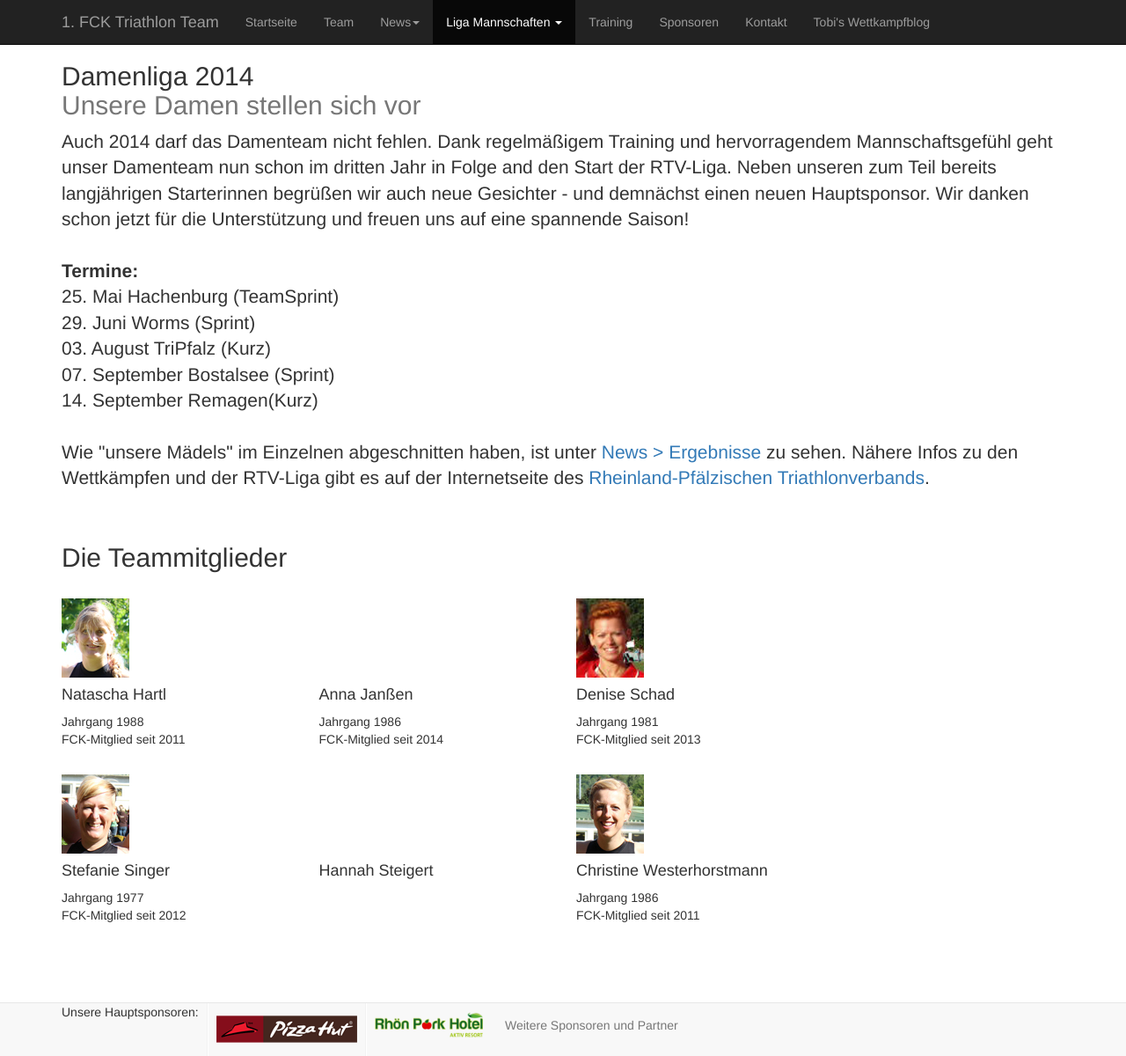
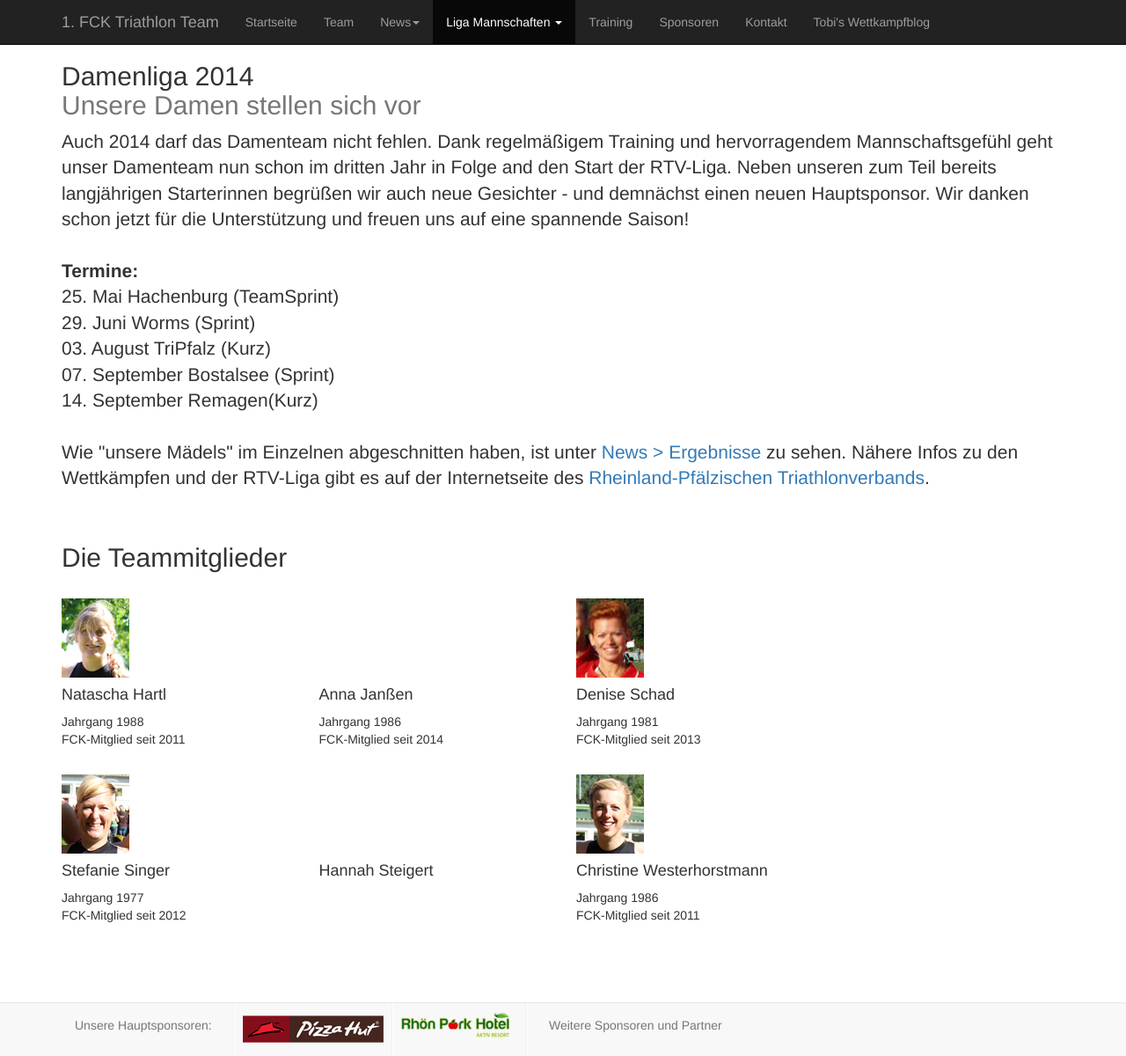
Before and after one commit to FCK-Triathlon-Team/fck-triathlon-team.github.io, a Jekyll site: the page built from damenliga.html, in a window 1280 px wide and 1200 px high. Shown: the whole window at 88% size. Built offline with Jekyll 4.4.1, drawn with Linux system fonts in a browser that asks for light colours; nearby versions of some CDN libraries; Markdown is read by kramdown in place of the engine named in the settings.

Commit message:
Add easter egg and fix sponsors bar

```diff
--- a/_layouts/default.html
+++ b/_layouts/default.html
@@ -117,13 +117,12 @@
                 </div>
                 <div id="sponsorsBar" class="navbar-collapse collapse">
                     <ul class="nav navbar-nav">
-                        <li>Unsere Hauptsponsoren:</li>
+                        <li><a href="sponsoren.html">Unsere Hauptsponsoren:</a></li>
                         <li class="divider-vertical"></li>
-                        <li><img height="60px" src="/images/pizza-hut.png">
-                        </li>
+                        <li><img height="60px" src="/images/pizza-hut.png"></li>
                         <li class="divider-vertical"></li>
-                        <li><img height="50px" src="/images/rhoen-park-hotel.png">
-                        </li>
+                        <li><img height="50px" src="/images/rhoen-park-hotel.png"></li>
+                        <li class="divider-vertical"></li>
                         <li><a href="sponsoren.html">Weitere Sponsoren und Partner</a></li>
                     </ul>
                 </div>
--- a/index.html
+++ b/index.html
@@ -39,10 +39,10 @@
 	<!-- Three columns of text below the carousel -->
 	<div class="row">
 		<div class="col-lg-4">
-			<h2>Frohe Ostern</h2>
-			<p>
+			<div class="alert alert-success">
+                                <h2><img class="img-thumbnail" style="width: 100px; height: 100px;" src="http://upload.wikimedia.org/wikipedia/commons/5/51/Easterbunny_1.jpg"> Frohe Ostern</h2>
 				Pünktlich zu Ostern geht unsere neue Homepage an den Start! Viel Spaß beim Durchklicken und ein schönes Osterwochenende wünscht das 1. FC Kaiserslautern Triathlon Team.
-			</p>
+			</div>
 
 		</div><!-- /.col-lg-4 -->
 		<div class="col-lg-3">
```
